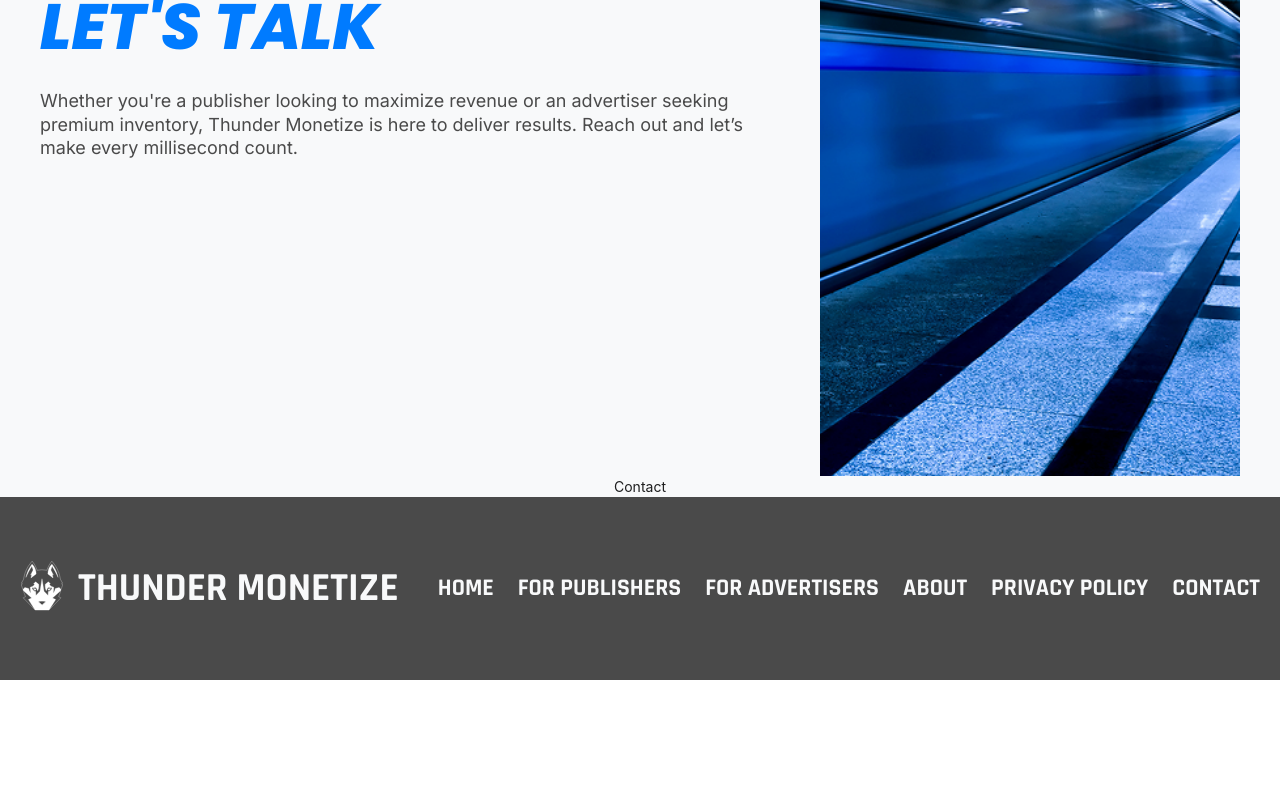
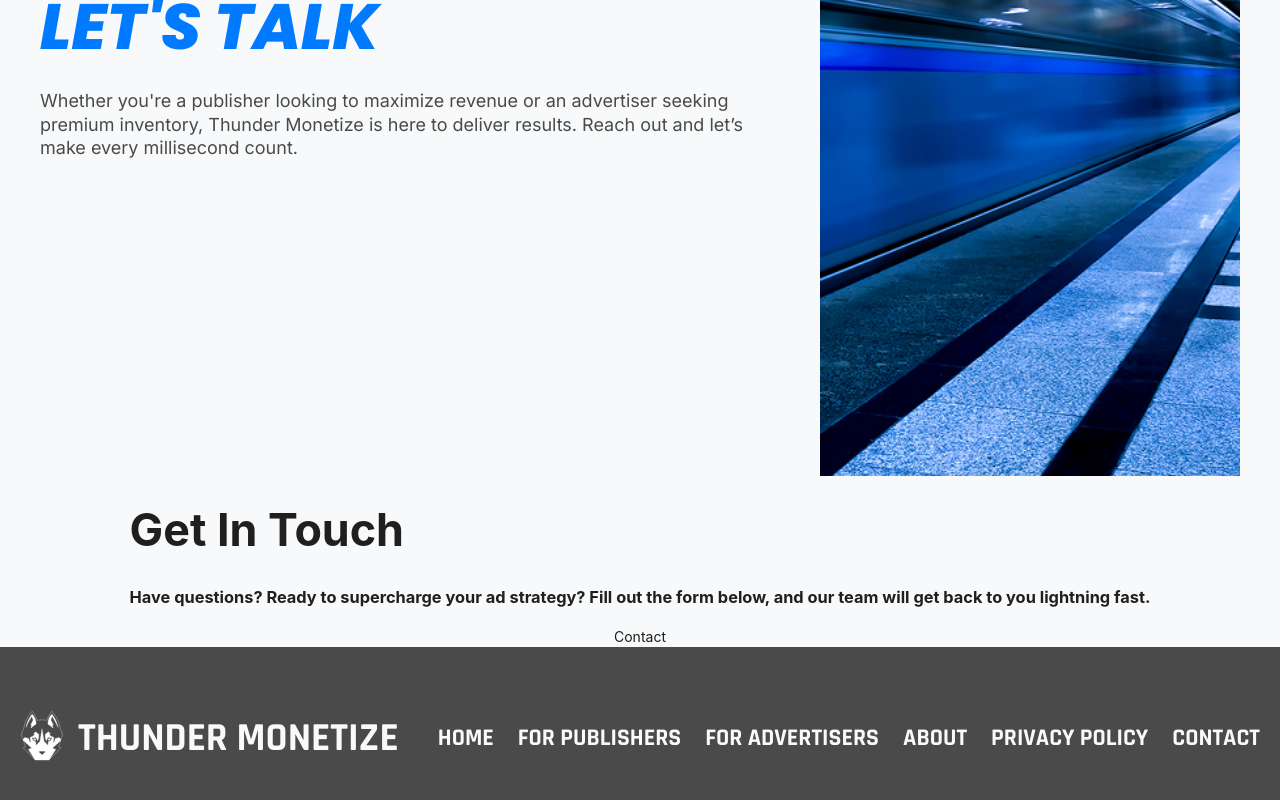
Before and after one commit to jwong65/vite-react-site, a React (Vite) app: page /contact in a window 1280 px wide. Shown: the part 474-1274 px from the top of the page. Before the commit the page ends 1154 px from the top, so only its background shows below. Built offline with nearby package versions, Linux system fonts and the light colour scheme.

Commit message:
Added the form text, header and subheader text

```diff
--- a/src/pages/Contact.jsx
+++ b/src/pages/Contact.jsx
@@ -20,6 +20,13 @@ export default function Contact() {
           </h3>
         </div>
       </div>
+      <div className='contact-form-wrapper'>
+        <div className='form-text'>
+          <h1 className='form-header'>Get In Touch</h1>
+          <h3 className='form-subheader'>Have questions? Ready to supercharge your ad strategy? Fill out the form below, and our team will get back to you lightning fast.</h3>
+        </div>
+
+      </div>
       Contact
     </div>
   )
```
